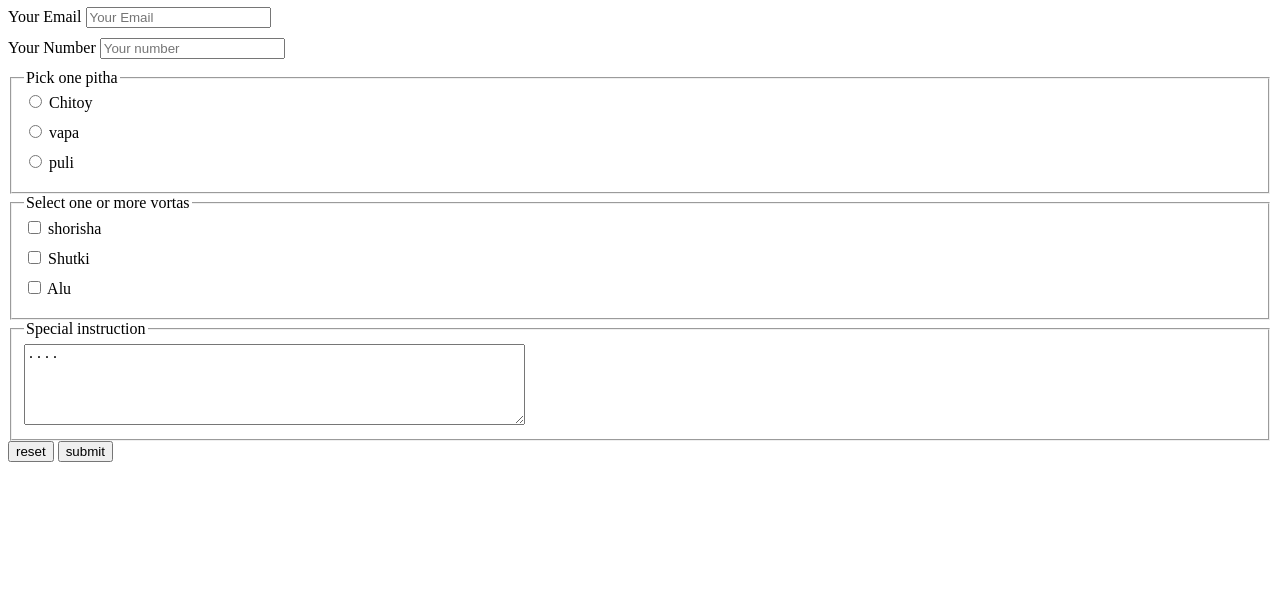
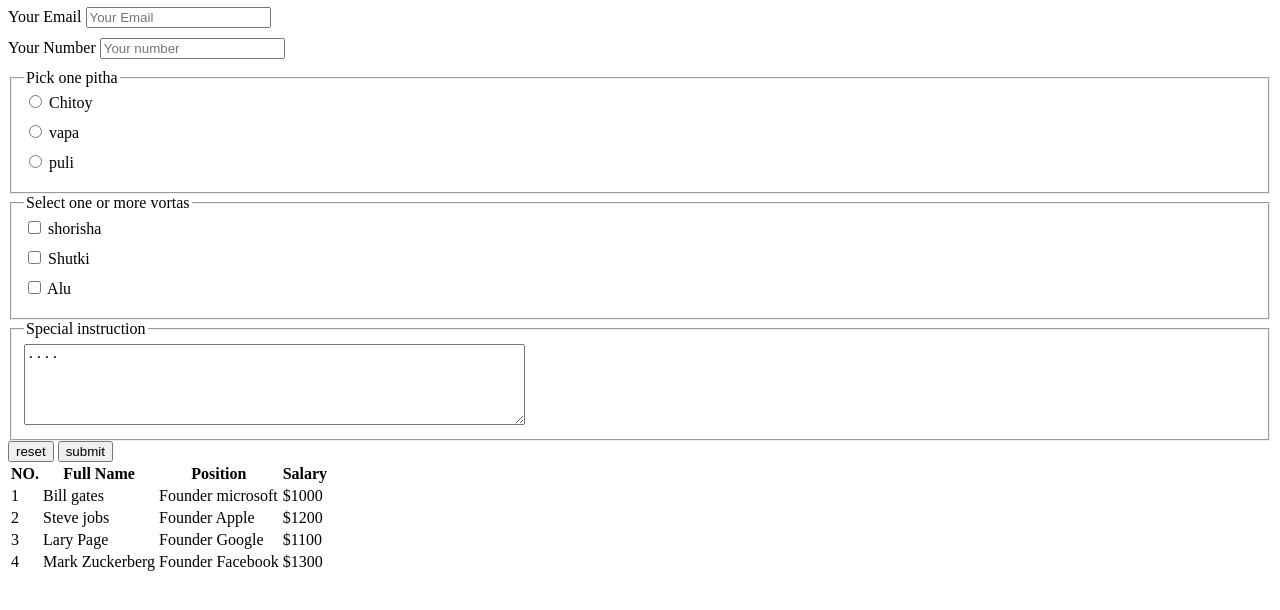
Before and after one commit to Shanto57575/Ppro, a plain HTML site: page index.html in a window 1280 px wide. Shown: the part 104-714 px from the top of the page. Drawn offline with Linux system fonts and the light colour scheme.

Commit message:
commiting

```diff
--- a/index.html
+++ b/index.html
@@ -72,6 +72,40 @@
         <input type="reset" value="reset">
         <input type="submit" value="submit">
     </form>
+    <section>
+        <table>
+            <tr>
+                <th>NO.</th>
+                <th>Full Name</th>
+                <th>Position</th>
+                <th>Salary</th>
+            </tr>
+            <tr>
+                <td>1</td>
+                <td>Bill gates</td>
+                <td>Founder microsoft</td>
+                <td>$1000</td>
+            </tr>
+            <tr>
+                <td>2</td>
+                <td>Steve jobs</td>
+                <td>Founder Apple</td>
+                <td>$1200</td>
+            </tr>
+            <tr>
+                <td>3</td>
+                <td>Lary Page</td>
+                <td>Founder Google</td>
+                <td>$1100</td>
+            </tr>
+            <tr>
+                <td>4</td>
+                <td>Mark Zuckerberg</td>
+                <td>Founder Facebook</td>
+                <td>$1300</td>
+            </tr>
+        </table>
+    </section>
 </body>
 
 </html>
```
